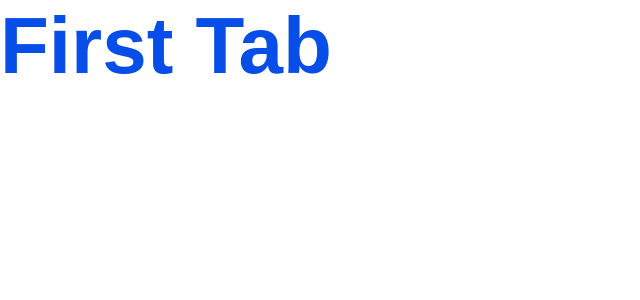
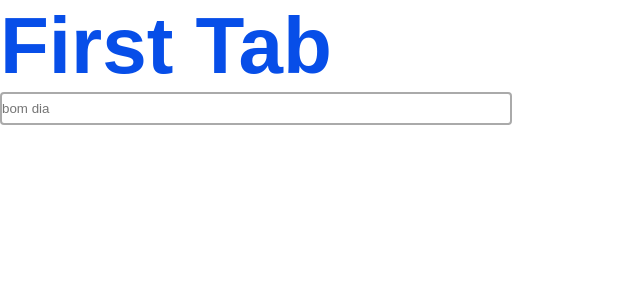
Before and after one commit to LeonardoLuisKlein/desafioCompass_SquadGreen, a Vue app: page / in a window 1280 px wide. Shown: the top 300 px of the page, without its empty margins (0-640 px from the left). Built offline with nearby package versions, Linux system fonts and the light colour scheme.

Commit message:
Feat: Creating input component without vuex logic

```diff
--- a/src/App.vue
+++ b/src/App.vue
@@ -5,15 +5,22 @@
     type="h1"
     tMessage="First Tab"
     />
+    <Inputs
+    type="text"
+    inputClass="smallInput inputBorder"
+    placeHolder="bom dia"
+    />
   </div>
 </template>
 
 <script>
 import Title from './components/micro/Title/Title.vue';
+import Inputs from './components/micro/Inputs/Inputs.vue';
 export default {
   name: "App",
   components:{
-    Title
+    Title,
+    Inputs
 }
 };
 </script>
--- a/src/components/micro/Inputs/Inputs.scss
+++ b/src/components/micro/Inputs/Inputs.scss
@@ -0,0 +1,21 @@
+div{
+    input:focus {
+        outline: 0;
+      }
+    .inputBorder{
+        border: 2px solid #AAAAAA;
+        border-radius: 4px;
+    }
+    .smallInput{
+        height: 2.5em;
+        width: 40%;
+    }
+    .mediumInput{
+        height: 2.5em;
+        width: 60%;
+    }
+    .bigInput{
+        height: 2.5em;
+        width: 80%;
+    }
+}
--- a/src/components/micro/Inputs/Inputs.vue
+++ b/src/components/micro/Inputs/Inputs.vue
@@ -1,15 +1,25 @@
 <template>
   <div>
-
+    <input
+    :type="type"
+    :class="inputClass"
+    :placeholder="placeHolder"
+    />
   </div>
 </template>
 
 <script>
 export default {
-
+  // eslint-disable-next-line
+  name: "Inputs",
+  props:{
+    type: String,
+    inputClass: String,
+    placeHolder: String,
+  },
 }
 </script>
 
 <style lang="scss" scoped>
-
+  @import "./Inputs.scss";
 </style>
```
